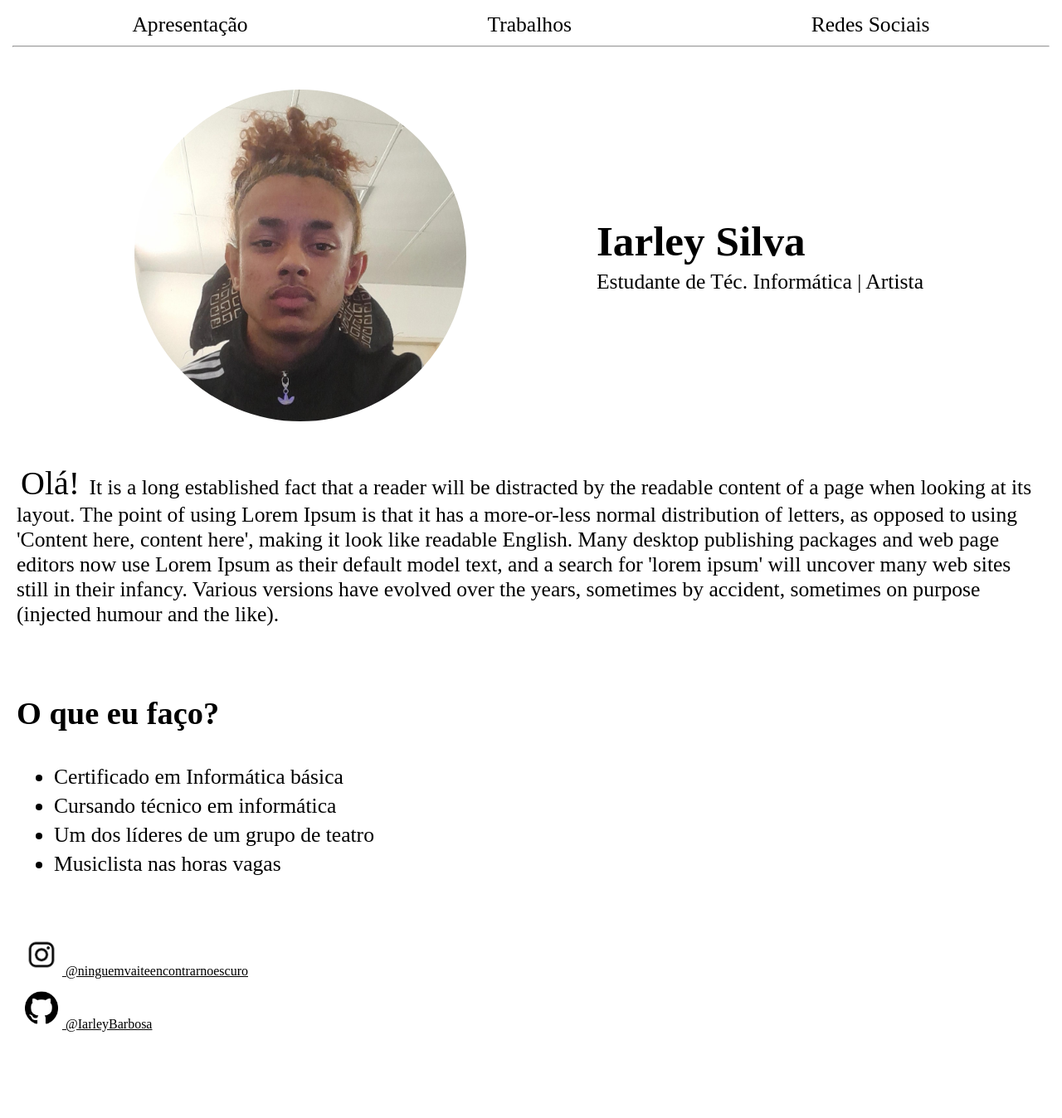
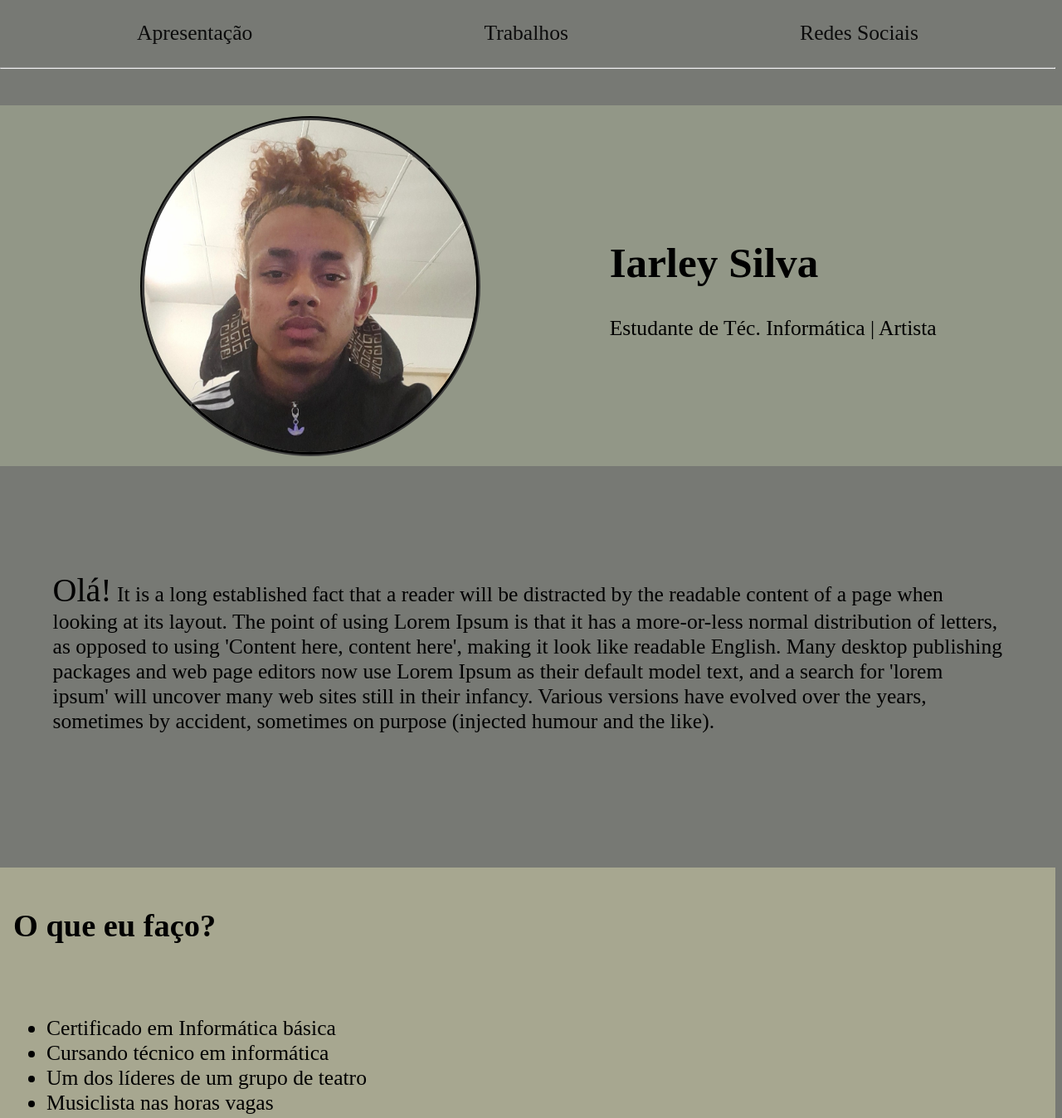
Before and after one commit to IarleyBarbosa/Minha-LandingPage, a plain HTML site: page index.html in a window 1280 px wide. Shown: the top 1348 px of the page at 83% size. Before the commit the page ends 1259 px from the top, so only its background shows below. Drawn offline with Linux system fonts and the light colour scheme.

Commit message:
estilização

```diff
--- a/index.html
+++ b/index.html
@@ -54,6 +54,12 @@
     </div>
     <br><br><br>
 
+
+
+
+    <link rel="stylesheet" href="style.css">
+
+<footer>
     <div id="redes">
 
         <div>
@@ -69,8 +75,6 @@
     </div>
 
     </div>
-
-
-    <link rel="stylesheet" href="style.css">
+</footer>
 </body>
 </html>
--- a/style.css
+++ b/style.css
@@ -1,29 +1,39 @@
-*{
-    margin: 5px;
+
+
+body{
+    margin-left: 0px;
+    background-color: rgb(119, 121, 116);
 }
 
 .refs{
+    margin: 2%;
     display: flex;
     justify-content: space-around;
 
     font-size: clamp(2vh, 2vw, 4vh);
 
-    >div>a{
-        color: black;
-        text-decoration: none;
+    >div{
+        >a{
+            color: rgb(12, 12, 12);
+            text-decoration: none;
+        }
     }
-
 }
 
 #intro{
+    width: 100%;
+    padding: 1%;
+
     display: flex;
     align-items: center;
     justify-content: space-evenly;
+    background-color: rgb(146, 151, 135);
 
     >img{
         max-width: 50vh;
         width: 50%;
         border-radius: 50%;
+        border: 5px rgb(61, 61, 61) groove;
     }
 
 
@@ -32,6 +42,7 @@
 }
 
 #Apresentacao{
+    padding: 5%;
 
     span{
         font-size: clamp(5vh, 3vw, 10vh);
@@ -43,13 +54,17 @@
 }
 
 #Trabalhos{
+    padding: 2vh;
+    background-color: rgb(167, 167, 144);
     font-size: clamp(2vh, 2vw, 4vh);
 }
 
 #redes{
+    padding: 5%;
     display: flex;
-    flex-direction: column;
+    flex-wrap: wrap;
     align-content: center;
+    justify-content: space-around;
 
     div{
         a{
@@ -63,3 +78,9 @@
     }
 
 }
+
+footer{
+    background-color: rgb(92, 92, 92);
+    margin: 0%;
+    padding: 1vh;
+}
```
